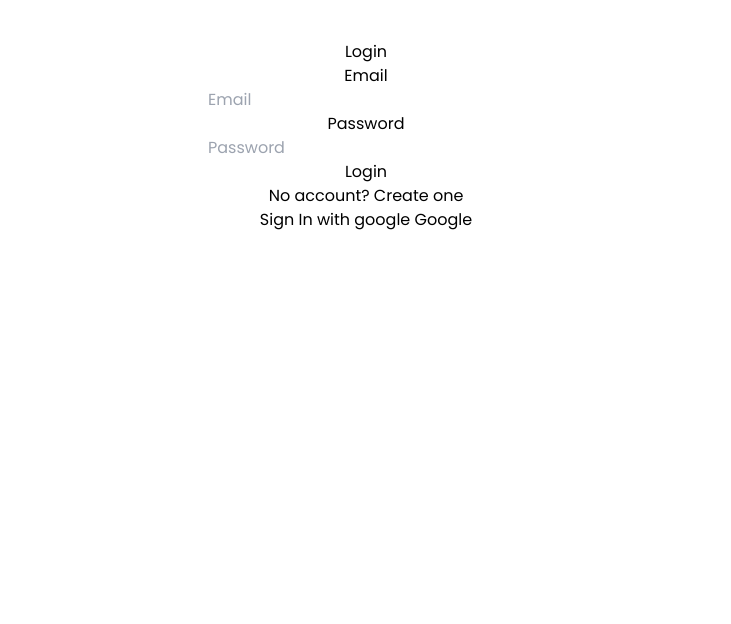
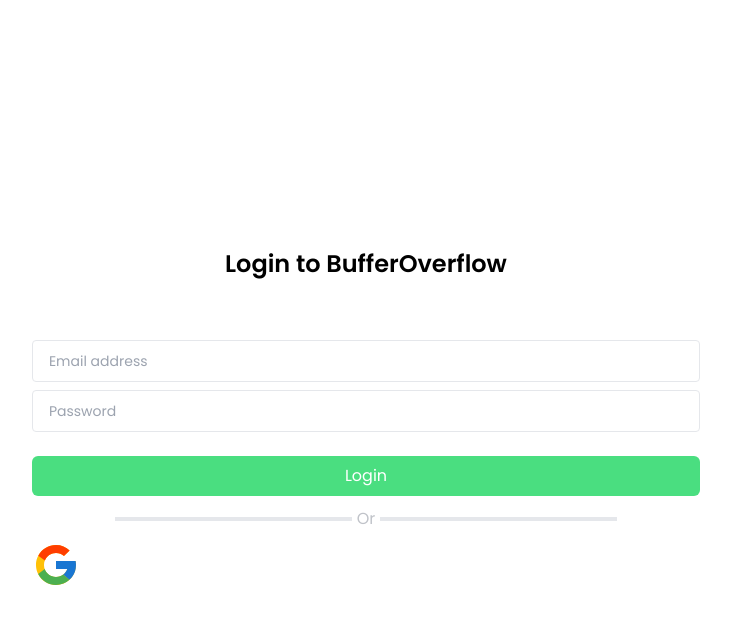
Before and after one commit to BufferOverflow-me/website, a Next.js app: page /sign_in in a window 1280 px wide. Shown: the top 624 px of the page, without its empty margins (274-1005 px from the left). Built offline with nearby package versions, Linux system fonts and the light colour scheme; no server answers.

Commit message:
Working on Login Page!! which is all most done

```diff
--- a/pages/sign_in.jsx
+++ b/pages/sign_in.jsx
@@ -3,29 +3,40 @@ import Link from 'next/link';
 import { useRouter } from 'next/router';
 
 import { useAuth } from '../context/authUserContext';
-import { Container, Row, Col, Button, Form, FormGroup, Label, Input, Alert } from 'reactstrap';
+import {
+  Container,
+  Row,
+  Col,
+  Button,
+  Form,
+  FormGroup,
+  Label,
+  Input,
+  Alert
+} from 'reactstrap';
 
 export default function Home() {
-  const [email, setEmail] = useState("");
-  const [password, setPassword] = useState("");
+  const [email, setEmail] = useState('');
+  const [password, setPassword] = useState('');
   const [error, setError] = useState(null);
   const router = useRouter();
   const { signInWithEmailAndPassword, signInwithGoogle } = useAuth();
 
-  const onSubmit = event => {
-    setError(null)
-    signInWithEmailAndPassword(email, password)
+  const onSubmit = (event) => {
+    setError(null);
+    signInWithEmailAndPassword(email, password);
     event.preventDefault();
   };
 
-  const google = event => {
-    setError(null)
-    signInwithGoogle('/hello')
+  const google = (event) => {
+    setError(null);
+    signInwithGoogle('/hello');
     event.preventDefault();
-  }
+  };
 
   return (
-    <Container className="text-center" style={{ padding: '40px 0px' }}>
+    <>
+      {/* <Container className="text-center" style={{ padding: '40px 0px' }}>
       <Row>
         <Col>
           <h2>Login</h2>
@@ -66,13 +77,75 @@ export default function Home() {
             </FormGroup>
             <FormGroup row>
               <Col>
-                No account? <Link href="/sign_up">Create one</Link>
+                No account?<Link href="/sign_up">Create one</Link>
               </Col>
             </FormGroup>
           </Form>
           Sign In with google <Button onClick={google}>Google</Button>
         </Col>
       </Row>
-    </Container>
-  )
+    </Container> */}
+
+      <div className="h-screen flex flex-col items-center justify-center backdrop-blur-sm bg-white/30">
+        <h1 className="text-2xl font-semibold  leading-loose my-10">
+          Login to BufferOverflow
+        </h1>
+        <form className="p-3 text-center ">
+          <input
+            aria-label="Enter your email address"
+            type="text"
+            placeholder="Email address"
+            className="text-sm text-gray-base w-full
+                          py-5 px-4 h-2 border
+                        border-gray-200 rounded mb-2"
+          />
+
+          <input
+            aria-label="Enter your password"
+            type="password"
+            placeholder="Password"
+            className="text-sm text-gray-base w-full
+                        py-5 px-4 h-2 border border-gray-200
+                        rounded mb-2"
+          />
+
+          <button
+            type="submit"
+            className="bg-green-400 w-full mt-4 text-white p-2 rounded-md"
+          >
+            Login
+          </button>
+          <hr className="hr text-center mx-auto my-5 w-3/4 hr border-0 border-b-4 rounded-t-2 divider " />
+          <a  href="">
+            <svg
+              xmlns="http://www.w3.org/2000/svg"
+              x="0px"
+              y="0px"
+              width="48"
+              height="48"
+              viewBox="0 0 48 48"
+              style={{fill:'#000000'}}
+            >
+              <path
+                fill="#FFC107"
+                d="M43.611,20.083H42V20H24v8h11.303c-1.649,4.657-6.08,8-11.303,8c-6.627,0-12-5.373-12-12c0-6.627,5.373-12,12-12c3.059,0,5.842,1.154,7.961,3.039l5.657-5.657C34.046,6.053,29.268,4,24,4C12.955,4,4,12.955,4,24c0,11.045,8.955,20,20,20c11.045,0,20-8.955,20-20C44,22.659,43.862,21.35,43.611,20.083z"
+              ></path>
+              <path
+                fill="#FF3D00"
+                d="M6.306,14.691l6.571,4.819C14.655,15.108,18.961,12,24,12c3.059,0,5.842,1.154,7.961,3.039l5.657-5.657C34.046,6.053,29.268,4,24,4C16.318,4,9.656,8.337,6.306,14.691z"
+              ></path>
+              <path
+                fill="#4CAF50"
+                d="M24,44c5.166,0,9.86-1.977,13.409-5.192l-6.19-5.238C29.211,35.091,26.715,36,24,36c-5.202,0-9.619-3.317-11.283-7.946l-6.522,5.025C9.505,39.556,16.227,44,24,44z"
+              ></path>
+              <path
+                fill="#1976D2"
+                d="M43.611,20.083H42V20H24v8h11.303c-0.792,2.237-2.231,4.166-4.087,5.571c0.001-0.001,0.002-0.001,0.003-0.002l6.19,5.238C36.971,39.205,44,34,44,24C44,22.659,43.862,21.35,43.611,20.083z"
+              ></path>
+            </svg>
+          </a>
+        </form>
+      </div>
+    </>
+  );
 }
--- a/styles/globals.scss
+++ b/styles/globals.scss
@@ -40,3 +40,19 @@ a {
 .hidden {
     height: 0;
 }
+
+.divider {
+    height: 5px;
+    color: rgb(192, 195, 201);
+    overflow: visible;
+}
+
+.divider::after {
+    content: 'Or';
+    color: inherit;
+    background: #fff;
+    padding: 0 5px;
+    position: relative;
+    top: -9px;
+    // z-index: 1;
+}
--- a/tailwind.config.js
+++ b/tailwind.config.js
@@ -5,6 +5,12 @@ module.exports = {
         "./components/**/*.{js,ts,jsx,tsx}",
     ],
     theme: {
+        container: {
+            center: true,
+        },
+        color: {
+
+        },
         extend: {},
     },
     plugins: [],
```
